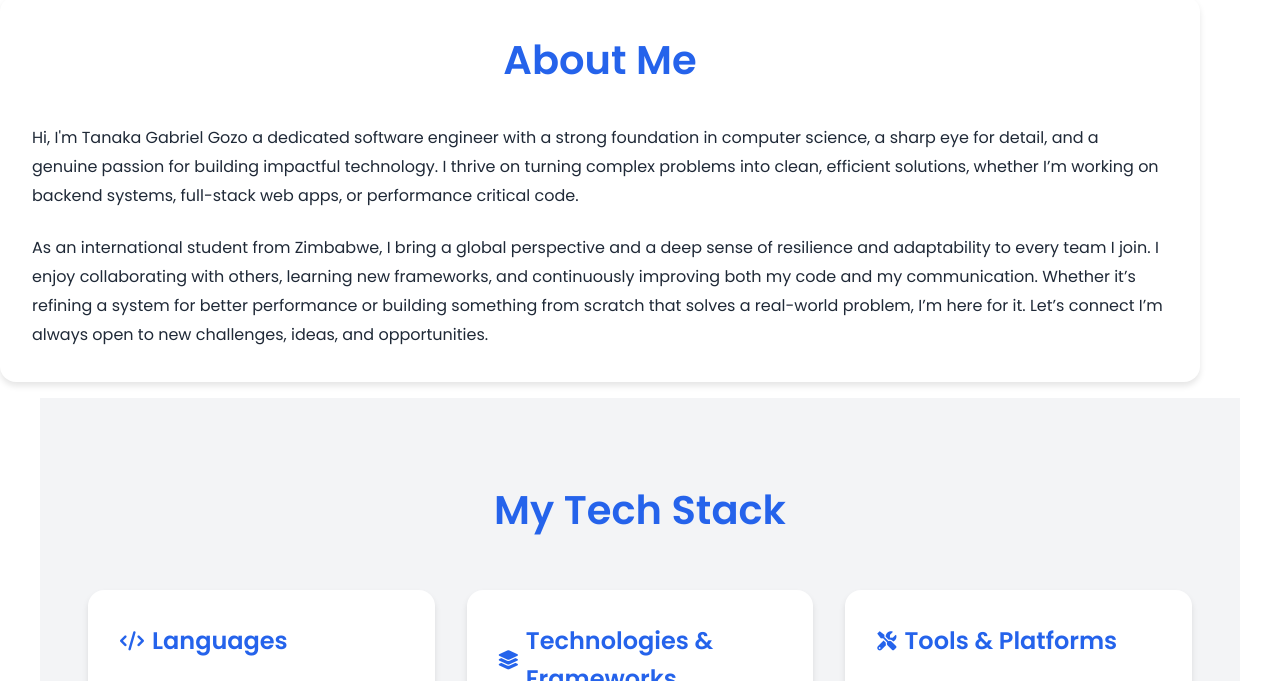
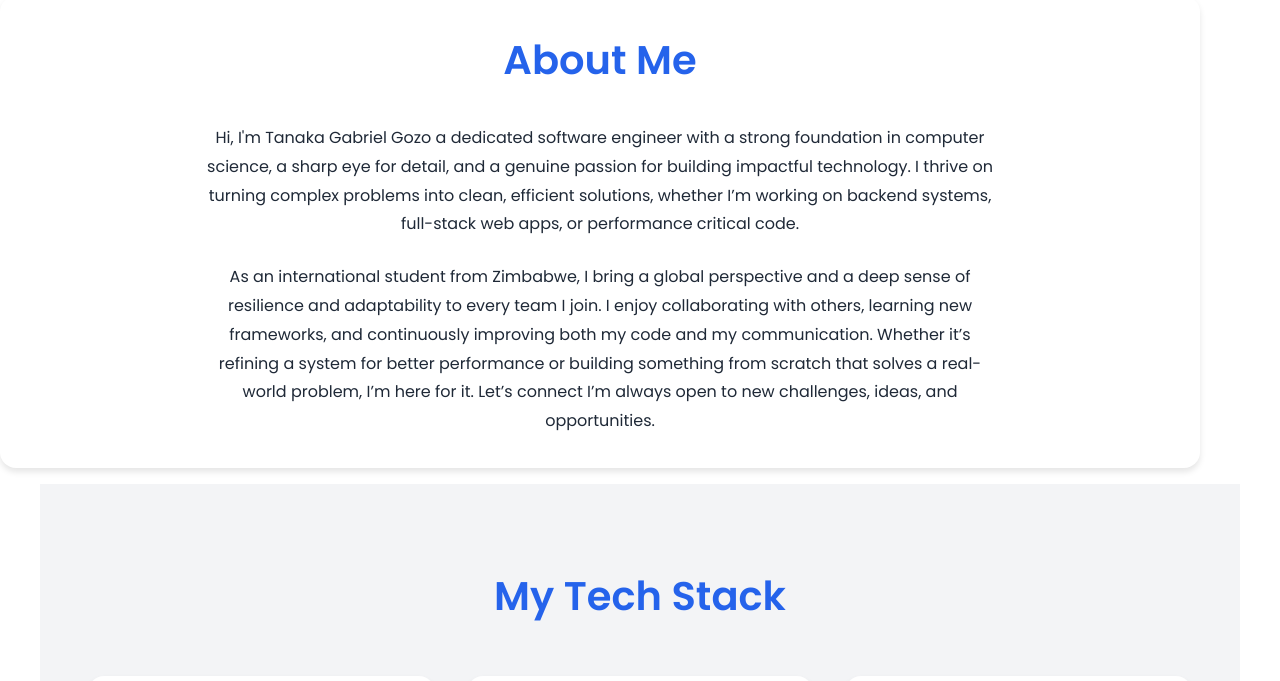
Before and after one commit to GOZOTA01/Gabe-Personal-Website, a website: page src/index.html in a window 1280 px wide. Shown: the part 820-1501 px from the top of the page. Drawn offline with Linux system fonts and the light colour scheme; animation ran at ten frames a second.

Commit message:
Align About Me section to the center and update styles

```diff
--- a/src/assets/css/styles.css
+++ b/src/assets/css/styles.css
@@ -500,3 +500,9 @@ footer {
 .about-content p:last-child {
     margin-bottom: 0;
 }
+
+#about .about-content {
+    text-align: center; /* Center the text horizontally */
+    margin: 0 auto; /* Center the content block */
+    max-width: 800px; /* Optional: Limit the width for better readability */
+}
```
